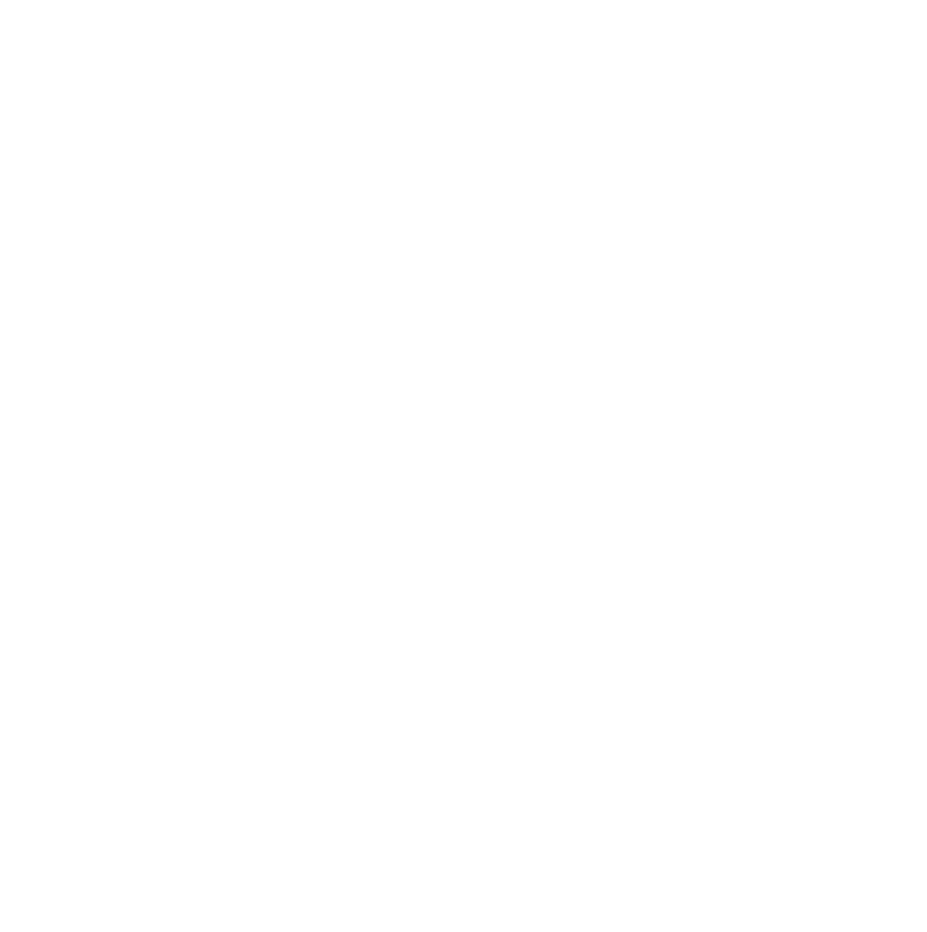
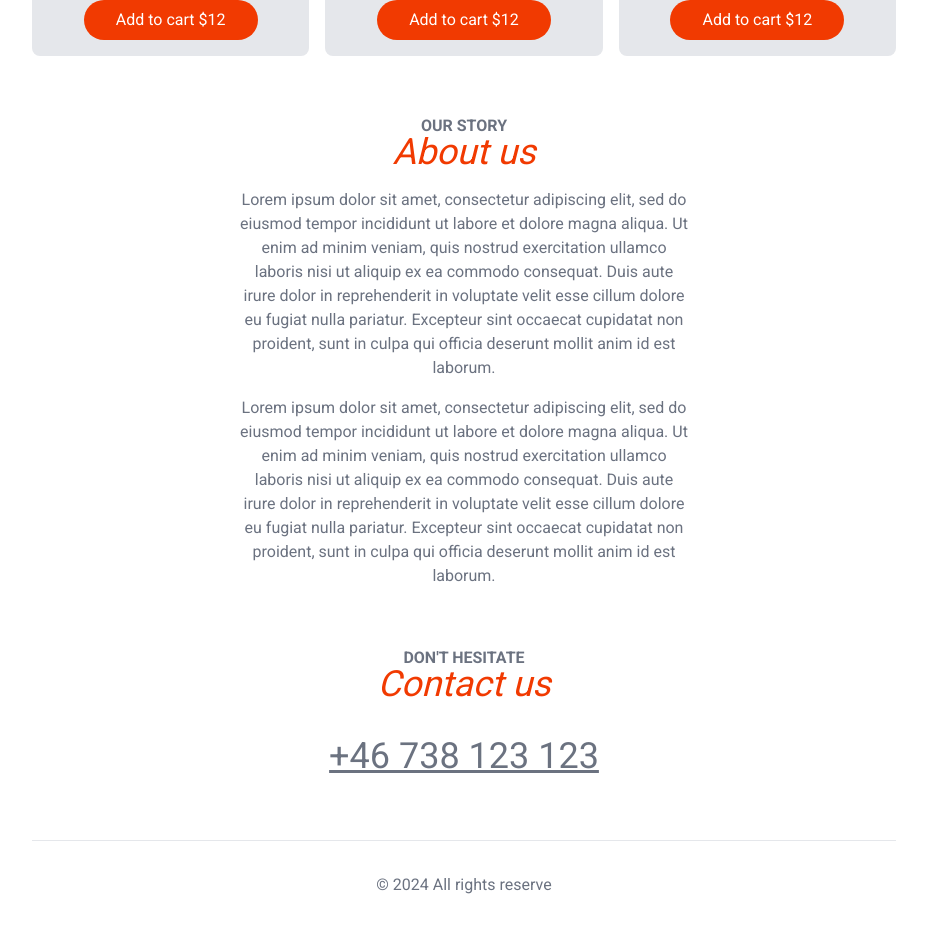
Before and after one commit to D-suke0614/food-orderingi-app, a Next.js app: page / in a window 1280 px wide. Shown: the part 980-1912 px from the top of the page, without its empty margins (176-1103 px from the left). Before the commit the page ends 800 px from the top, so only its background shows below. Built offline with nearby package versions, Linux system fonts and the light colour scheme.

Commit message:
✨ feat: SectionHeader, footerの作成

```diff
--- a/src/app/components/layout/HomeMenu.js
+++ b/src/app/components/layout/HomeMenu.js
@@ -21,6 +21,8 @@
         <MenuItem />
         <MenuItem />
         <MenuItem />
+        <MenuItem />
+        <MenuItem />
       </div>
     </section>
   )
--- /dev/null
+++ b/src/app/components/layout/SectionHeaders.js
@@ -0,0 +1,12 @@
+export default function SectionHeaders({subHeader, mainHeader}) {
+  return (
+    <>
+      <h3 className="uppercase text-gray-500 font-semibold leading-3">
+        {subHeader}
+      </h3>
+      <h2 className="text-bold text-primary text-4xl italic">
+        {mainHeader}
+      </h2>
+    </>
+  )
+}
--- a/src/app/page.js
+++ b/src/app/page.js
@@ -1,9 +1,30 @@
 import Header from './components/layout/Header';
+import Hero from './components/layout/Hero';
+import HomeMenu from './components/layout/HomeMenu';
+import SectionHeaders from './components/layout/SectionHeaders';
 
 export default function Home() {
   return (
     <>
       <Header />
+      <Hero />
+      <HomeMenu />
+      <section className='text-center my-16'>
+        <SectionHeaders subHeader={'Our story'} mainHeader={'About us'} />
+        <div className='max-w-md mx-auto mt-4 text-gray-500 flex flex-col gap-4'>
+          <p>Lorem ipsum dolor sit amet, consectetur adipiscing elit, sed do eiusmod tempor incididunt ut labore et dolore magna aliqua. Ut enim ad minim veniam, quis nostrud exercitation ullamco laboris nisi ut aliquip ex ea commodo consequat. Duis aute irure dolor in reprehenderit in voluptate velit esse cillum dolore eu fugiat nulla pariatur. Excepteur sint occaecat cupidatat non proident, sunt in culpa qui officia deserunt mollit anim id est laborum.</p>
+          <p>Lorem ipsum dolor sit amet, consectetur adipiscing elit, sed do eiusmod tempor incididunt ut labore et dolore magna aliqua. Ut enim ad minim veniam, quis nostrud exercitation ullamco laboris nisi ut aliquip ex ea commodo consequat. Duis aute irure dolor in reprehenderit in voluptate velit esse cillum dolore eu fugiat nulla pariatur. Excepteur sint occaecat cupidatat non proident, sunt in culpa qui officia deserunt mollit anim id est laborum.</p>
+        </div>
+      </section>
+      <section className='text-center my-8'>
+        <SectionHeaders subHeader={'Don\'t hesitate'} mainHeader={'Contact us'} />
+        <div className='mt-8'>
+          <a className='text-4xl underline text-gray-500' href='tel:+46738123123'>+46 738 123 123</a>
+        </div>
+      </section>
+      <footer className='border-t p-8 text-center text-gray-500 mt-16'>
+        &copy; 2024 All rights reserve
+      </footer>
     </>
   );
 }
```
